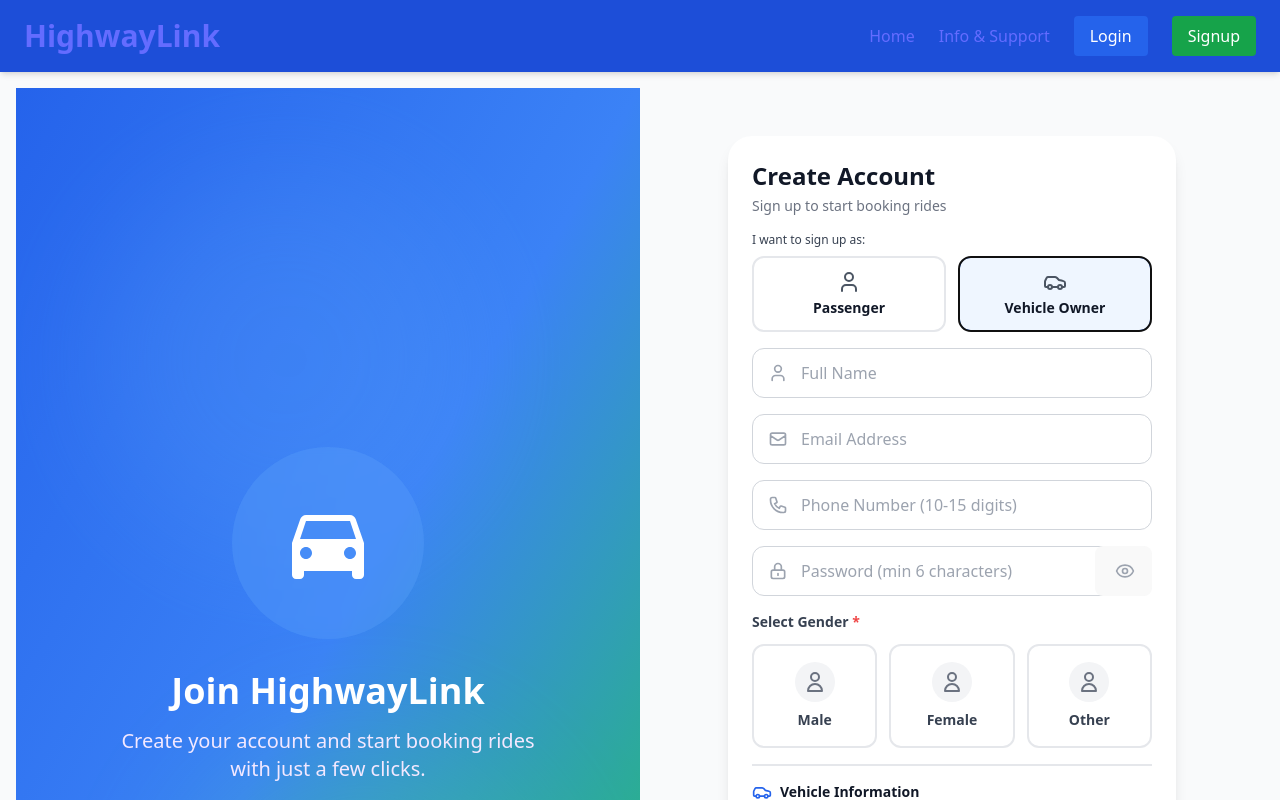
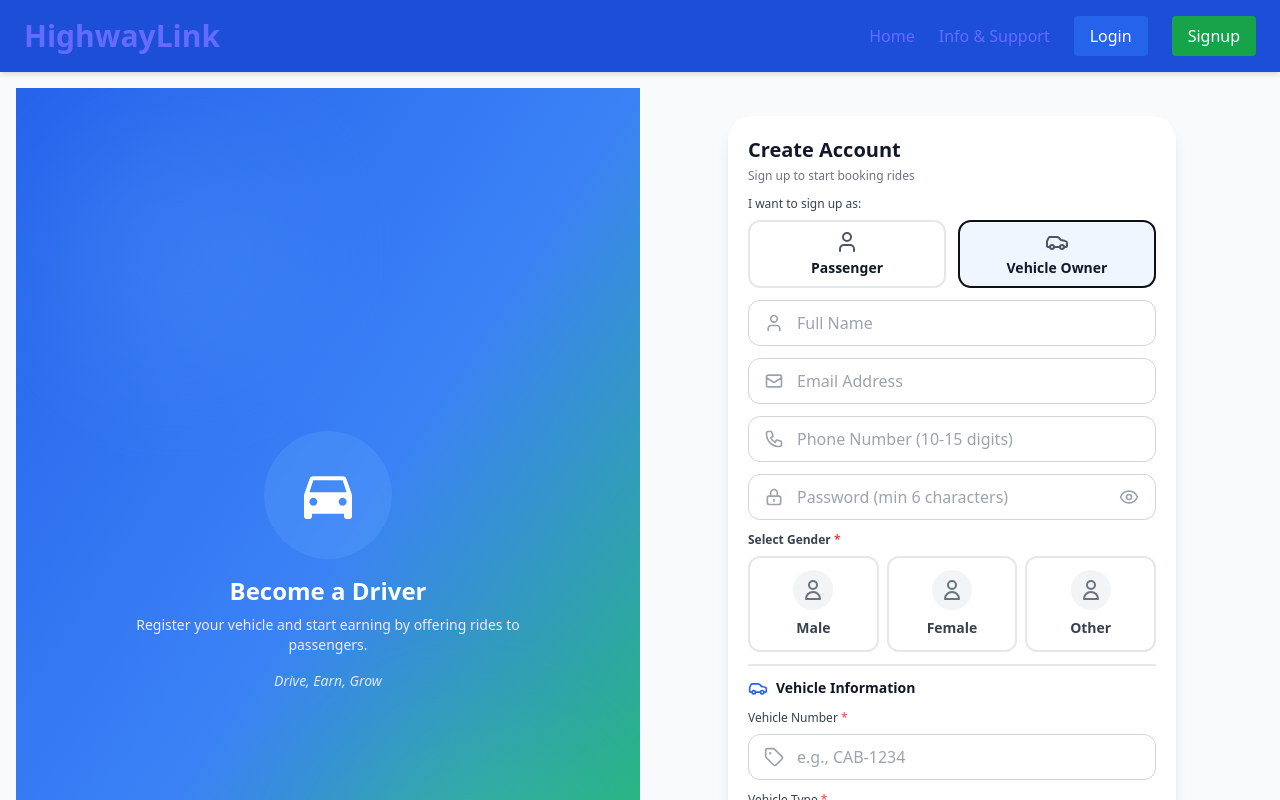
Before and after one commit to Jithnuka/highwaylink-app, a React app in the folder frontend/: page /signup in a window 1280 px wide. Both pictures are taken after a click on the button "Vehicle Owner". Shown: the top 800 px of the page. Built offline with nearby package versions, Linux system fonts and the light colour scheme; the HTML template or start-up script is replaced by a standard one.

Commit message:
Enhance signup process with auto-login and UI updates
Refactor signup process to auto-login after successful signup. Update UI elements for improved layout and accessibility.

```diff
--- a/frontend/src/pages/Signup.jsx
+++ b/frontend/src/pages/Signup.jsx
@@ -56,12 +56,19 @@ export default function Signup() {
         payload.vehicleType = vehicleType;
       }
 
-      await api.post("/auth/signup", payload);
-      alert("Signup successful! Please login.");
-      nav("/login");
+      const res = await api.post("/auth/signup", payload);
+      // Auto-login after successful signup
+      if (res.data && res.data.token && res.data.user) {
+        login(res.data.token, res.data.user);
+        alert("Signup successful! Welcome to HighwayLink!");
+        nav("/dashboard");
+      } else {
+        alert("Signup successful! Please login.");
+        nav("/login");
+      }
     } catch (err) {
       console.error(err);
-      alert(err?.response?.data?.message || "Signup failed");
+      alert(err?.response?.data?.message || err?.response?.data?.error || "Signup failed");
     }
   };
 
@@ -69,39 +76,44 @@ export default function Signup() {
     <div className="min-h-screen flex">
       {/* Left Panel - Brand Section */}
       <div className="hidden lg:flex lg:w-1/2 bg-gradient-to-br from-blue-600 via-blue-500 to-green-500 relative overflow-hidden">
-        <div className="absolute top-20 left-20 w-96 h-96 bg-blue-400 rounded-full opacity-20 blur-3xl"></div>
-        <div className="absolute bottom-20 right-20 w-96 h-96 bg-green-400 rounded-full opacity-20 blur-3xl"></div>
+        <div className="absolute top-10 left-10 w-64 h-64 bg-blue-400 rounded-full opacity-20 blur-3xl"></div>
+        <div className="absolute bottom-10 right-10 w-64 h-64 bg-green-400 rounded-full opacity-20 blur-3xl"></div>
 
-        <div className="relative z-10 flex flex-col items-center justify-center w-full text-white px-12">
-          <div className="w-48 h-48 bg-blue-400 bg-opacity-30 rounded-full flex items-center justify-center mb-8 backdrop-blur-sm">
-            <svg className="w-24 h-24" fill="currentColor" viewBox="0 0 24 24">
+        <div className="relative z-10 flex flex-col items-center justify-center w-full text-white px-8">
+          <div className="w-32 h-32 bg-blue-400 bg-opacity-30 rounded-full flex items-center justify-center mb-4 backdrop-blur-sm">
+            <svg className="w-16 h-16" fill="currentColor" viewBox="0 0 24 24">
               <path d="M18.92 6.01C18.72 5.42 18.16 5 17.5 5h-11c-.66 0-1.21.42-1.42 1.01L3 12v8c0 .55.45 1 1 1h1c.55 0 1-.45 1-1v-1h12v1c0 .55.45 1 1 1h1c.55 0 1-.45 1-1v-8l-2.08-5.99zM6.5 16c-.83 0-1.5-.67-1.5-1.5S5.67 13 6.5 13s1.5.67 1.5 1.5S7.33 16 6.5 16zm11 0c-.83 0-1.5-.67-1.5-1.5s.67-1.5 1.5-1.5 1.5.67 1.5 1.5-.67 1.5-1.5 1.5zM5 11l1.5-4.5h11L19 11H5z"/>
             </svg>
           </div>
-          <h1 className="text-4xl font-bold mb-4">Join HighwayLink</h1>
-          <p className="text-xl text-center mb-8 text-purple-100 max-w-md">
-            Create your account and start booking rides with just a few clicks.
+          <h1 className="text-2xl font-bold mb-2">
+            {role === "OWNER" ? "Become a Driver" : "Join HighwayLink"}
+          </h1>
+          <p className="text-sm text-center mb-4 text-purple-100 max-w-md">
+            {role === "OWNER"
+              ? "Register your vehicle and start earning by offering rides to passengers."
+              : "Create your account and start booking rides with just a few clicks."
+            }
           </p>
-          <p className="text-lg italic text-blue-100">
-            Simple, Fast, Reliable
+          <p className="text-sm italic text-blue-100">
+            {role === "OWNER" ? "Drive, Earn, Grow" : "Simple, Fast, Reliable"}
           </p>
         </div>
       </div>
 
       {/* Right Panel - Signup Form */}
-      <div className="w-full lg:w-1/2 flex items-center justify-center bg-gray-50 p-4 overflow-y-auto">
-        <div className="w-full max-w-md my-8">
-          <div className="bg-white rounded-3xl shadow-lg p-6">
+      <div className="w-full lg:w-1/2 flex items-center justify-center bg-gray-50 p-3 overflow-y-auto">
+        <div className="w-full max-w-md my-4">
+          <div className="bg-white rounded-3xl shadow-lg p-5">
             {/* Header */}
-            <div className="mb-4">
-              <h2 className="text-2xl font-bold text-gray-900 mb-1">
+            <div className="mb-3">
+              <h2 className="text-xl font-bold text-gray-900 mb-1">
                 Create Account
               </h2>
-              <p className="text-sm text-gray-500">Sign up to start booking rides</p>
+              <p className="text-xs text-gray-500">Sign up to start booking rides</p>
             </div>
 
             {/* Form Fields */}
-            <div className="space-y-4">
+            <div className="space-y-3">
               {/* Role Selection */}
               <div>
                 <label className="block text-xs font-medium text-gray-700 mb-2">
@@ -111,8 +123,8 @@ export default function Signup() {
                   <button
                     type="button"
                     onClick={() => setRole("USER")}
-                    className={`p-3 border-2 rounded-xl transition-all ${
-                      role === "PASSENGER"
+                    className={`p-2 border-2 rounded-xl transition-all ${
+                      role === "USER"
                         ? "border-blue-600 bg-blue-50"
                         : "border-gray-200 bg-white hover:border-blue-300"
                     }`}
@@ -126,7 +138,7 @@ export default function Signup() {
                   <button
                     type="button"
                     onClick={() => setRole("OWNER")}
-                    className={`p-3 border-2 rounded-xl transition-all ${
+                    className={`p-2 border-2 rounded-xl transition-all ${
                       role === "OWNER"
                         ? "border-blue-600 bg-blue-50"
                         : "border-gray-200 bg-white hover:border-blue-300"
@@ -150,7 +162,7 @@ export default function Signup() {
                     value={name}
                     onChange={(e) => setName(e.target.value)}
                     placeholder="Full Name"
-                    className="w-full pl-12 pr-4 py-3 border border-gray-300 rounded-xl bg-white focus:ring-2 focus:ring-blue-500 focus:border-transparent transition-all outline-none text-gray-900"
+                    className="w-full pl-12 pr-4 py-2.5 border border-gray-300 rounded-xl bg-white focus:ring-2 focus:ring-blue-500 focus:border-transparent transition-all outline-none text-gray-900"
                   />
                 </div>
               </div>
@@ -168,7 +180,7 @@ export default function Signup() {
                     value={email}
                     onChange={(e) => setEmail(e.target.value)}
                     placeholder="Email Address"
-                    className="w-full pl-12 pr-4 py-3 border border-gray-300 rounded-xl bg-white focus:ring-2 focus:ring-blue-500 focus:border-transparent transition-all outline-none text-gray-900"
+                    className="w-full pl-12 pr-4 py-2.5 border border-gray-300 rounded-xl bg-white focus:ring-2 focus:ring-blue-500 focus:border-transparent transition-all outline-none text-gray-900"
                   />
                 </div>
               </div>
@@ -186,7 +198,7 @@ export default function Signup() {
                     value={phone}
                     onChange={(e) => setPhone(e.target.value)}
                     placeholder="Phone Number (10-15 digits)"
-                    className="w-full pl-12 pr-4 py-3 border border-gray-300 rounded-xl bg-white focus:ring-2 focus:ring-blue-500 focus:border-transparent transition-all outline-none text-gray-900"
+                    className="w-full pl-12 pr-4 py-2.5 border border-gray-300 rounded-xl bg-white focus:ring-2 focus:ring-blue-500 focus:border-transparent transition-all outline-none text-gray-900"
                   />
                 </div>
               </div>
@@ -204,12 +216,12 @@ export default function Signup() {
                     value={password}
                     onChange={(e) => setPassword(e.target.value)}
                     placeholder="Password (min 6 characters)"
-                    className="w-full pl-12 pr-12 py-3 border border-gray-300 rounded-xl bg-white focus:ring-2 focus:ring-blue-500 focus:border-transparent transition-all outline-none text-gray-900"
+                    className="w-full pl-12 pr-12 py-2.5 border border-gray-300 rounded-xl bg-white focus:ring-2 focus:ring-blue-500 focus:border-transparent transition-all outline-none text-gray-900"
                   />
                   <button
                     type="button"
                     onClick={() => setShowPassword(!showPassword)}
-                    className="absolute inset-y-0 right-0 pr-4 flex items-center text-gray-400 hover:text-gray-600"
+                    className="absolute inset-y-0 right-0 pr-4 flex items-center text-gray-400 hover:text-gray-600 bg-transparent focus:outline-none"
                   >
                     {showPassword ? <EyeOff className="h-5 w-5" /> : <Eye className="h-5 w-5" />}
                   </button>
@@ -218,14 +230,14 @@ export default function Signup() {
 
               {/* Gender Selection - Enhanced Tile Design */}
               <div>
-                <label className="block text-sm font-semibold text-gray-700 mb-3">
+                <label className="block text-xs font-semibold text-gray-700 mb-2">
                   Select Gender <span className="text-red-500">*</span>
                 </label>
-                <div className="grid grid-cols-3 gap-3">
+                <div className="grid grid-cols-3 gap-2">
                   <button
                     type="button"
                     onClick={() => setGender("MALE")}
-                    className={`p-4 border-2 rounded-xl transition-all transform hover:scale-105 ${
+                    className={`p-3 border-2 rounded-xl transition-all transform hover:scale-105 ${
                       gender === "MALE"
                         ? "border-blue-600 bg-blue-50 shadow-md"
                         : "border-gray-200 bg-white hover:border-blue-300 hover:shadow"
@@ -250,7 +262,7 @@ export default function Signup() {
                   <button
                     type="button"
                     onClick={() => setGender("FEMALE")}
-                    className={`p-4 border-2 rounded-xl transition-all transform hover:scale-105 ${
+                    className={`p-3 border-2 rounded-xl transition-all transform hover:scale-105 ${
                       gender === "FEMALE"
                         ? "border-pink-600 bg-pink-50 shadow-md"
                         : "border-gray-200 bg-white hover:border-pink-300 hover:shadow"
@@ -275,7 +287,7 @@ export default function Signup() {
                   <button
                     type="button"
                     onClick={() => setGender("OTHER")}
-                    className={`p-4 border-2 rounded-xl transition-all transform hover:scale-105 ${
+                    className={`p-3 border-2 rounded-xl transition-all transform hover:scale-105 ${
                       gender === "OTHER"
                         ? "border-purple-600 bg-purple-50 shadow-md"
                         : "border-gray-200 bg-white hover:border-purple-300 hover:shadow"
@@ -301,8 +313,8 @@ export default function Signup() {
 
               {/* Vehicle Information - Only for Vehicle Owners */}
               {role === "OWNER" && (
-                <div className="space-y-4 pt-4 border-t-2 border-gray-200">
-                  <div className="flex items-center space-x-2 mb-3">
+                <div className="space-y-3 pt-3 border-t-2 border-gray-200">
+                  <div className="flex items-center space-x-2 mb-2">
                     <Car className="h-5 w-5 text-blue-600" />
                     <p className="text-sm font-semibold text-gray-900">Vehicle Information</p>
                   </div>
@@ -320,7 +332,7 @@ export default function Signup() {
                         value={vehicleNumber}
                         onChange={(e) => setVehicleNumber(e.target.value)}
                         placeholder="e.g., CAB-1234"
-                        className="w-full pl-12 pr-4 py-3 border border-gray-300 rounded-xl bg-white focus:ring-2 focus:ring-blue-500 focus:border-transparent transition-all outline-none text-gray-900"
+                        className="w-full pl-12 pr-4 py-2.5 border border-gray-300 rounded-xl bg-white focus:ring-2 focus:ring-blue-500 focus:border-transparent transition-all outline-none text-gray-900"
                       />
                     </div>
                   </div>
@@ -337,7 +349,7 @@ export default function Signup() {
                       <select
                         value={vehicleType}
                         onChange={(e) => setVehicleType(e.target.value)}
-                        className="w-full pl-12 pr-4 py-3 border border-gray-300 rounded-xl bg-white focus:ring-2 focus:ring-blue-500 focus:border-transparent transition-all outline-none text-gray-900 appearance-none cursor-pointer"
+                        className="w-full pl-12 pr-4 py-2.5 border border-gray-300 rounded-xl bg-white focus:ring-2 focus:ring-blue-500 focus:border-transparent transition-all outline-none text-gray-900 appearance-none cursor-pointer"
                       >
                         <option value="">Select Vehicle Type</option>
                         <option value="Car">🚗 Car</option>
@@ -381,14 +393,14 @@ export default function Signup() {
               <button
                 onClick={handleSubmit}
                 disabled={!agreeTerms || !gender}
-                className="w-full bg-gradient-to-r from-blue-600 to-blue-500 text-white py-3.5 rounded-xl font-semibold hover:from-blue-700 hover:to-blue-600 focus:outline-none focus:ring-2 focus:ring-blue-500 focus:ring-offset-2 transition-all transform hover:scale-[1.01] active:scale-[0.99] shadow-lg disabled:opacity-50 disabled:cursor-not-allowed disabled:transform-none"
+                className="w-full bg-gradient-to-r from-blue-600 to-blue-500 text-white py-2.5 rounded-xl font-semibold hover:from-blue-700 hover:to-blue-600 focus:outline-none focus:ring-2 focus:ring-blue-500 focus:ring-offset-2 transition-all transform hover:scale-[1.01] active:scale-[0.99] shadow-lg disabled:opacity-50 disabled:cursor-not-allowed disabled:transform-none"
               >
                 Create Account
               </button>
             </div>
 
             {/* Login Link */}
-            <p className="text-center mt-5 text-xs text-gray-600">
+            <p className="text-center mt-3 text-xs text-gray-600">
               Already have an account?{" "}
               <a href="/login" className="text-blue-600 hover:text-blue-700 font-semibold underline">
                 Login here
```
